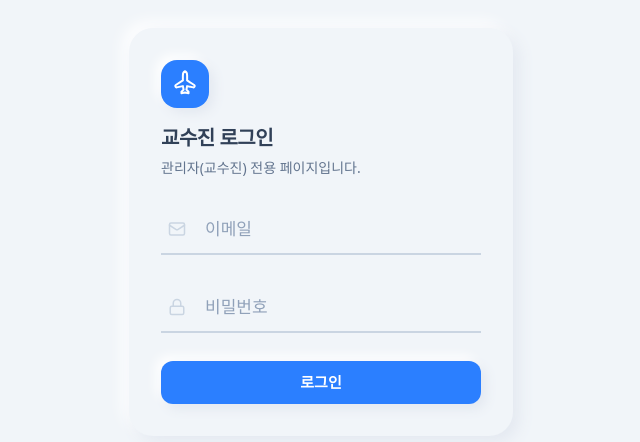
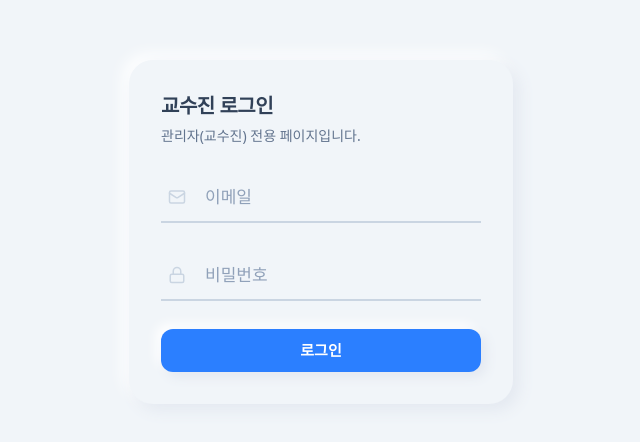
Before and after one commit to prnsslcn/erau-edu, a Next.js app: page /admin/login in a window 1280 px wide. Shown: the part 168-610 px from the top of the page, without its empty margins (319-959 px from the left). Built offline with nearby package versions, Linux system fonts and the light colour scheme; no server answers; a web font is replaced by a local one.

Commit message:
revert: 로그인 카드 비행기 아이콘 제거

```diff
--- a/src/components/AuthForm.tsx
+++ b/src/components/AuthForm.tsx
@@ -2,7 +2,7 @@
 
 import { useState } from "react";
 import { useRouter } from "next/navigation";
-import { User, Phone, Lock, Mail, Plane, type LucideIcon } from "lucide-react";
+import { User, Phone, Lock, Mail, type LucideIcon } from "lucide-react";
 
 const ICONS: Record<string, LucideIcon> = {
   user: User,
@@ -76,9 +76,6 @@ export default function AuthForm({
 
   return (
     <div className="neu-raised rounded-3xl p-8">
-      <div className="mb-4 flex h-12 w-12 items-center justify-center rounded-2xl bg-blue-500 text-white shadow-[5px_5px_12px_#e3e8f0,-5px_-5px_12px_#ffffff]">
-        <Plane size={24} className="-rotate-45" />
-      </div>
       <h1 className="text-xl font-bold tracking-tight">{title}</h1>
       {subtitle && (
         <p className="mt-1.5 text-sm leading-snug text-slate-500">{subtitle}</p>
```
